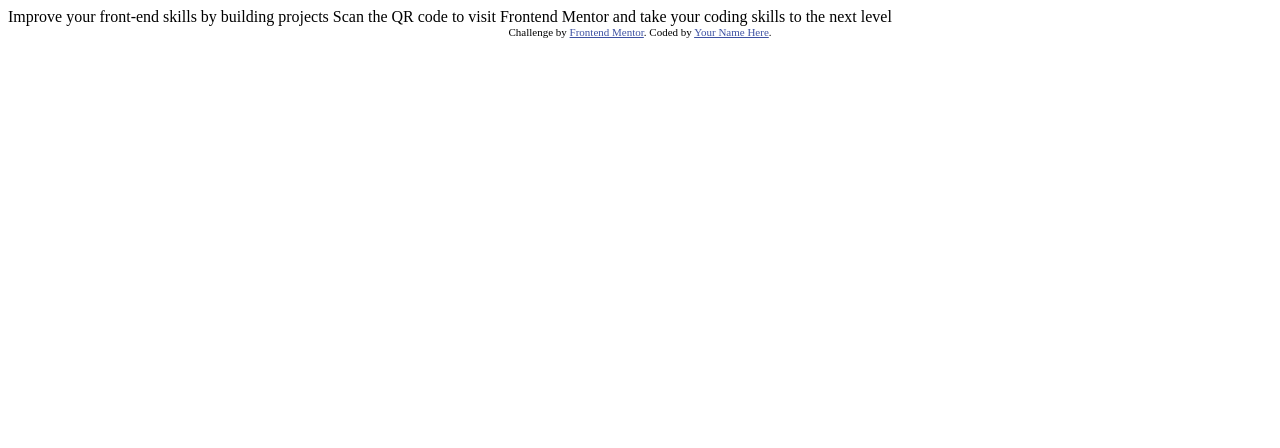
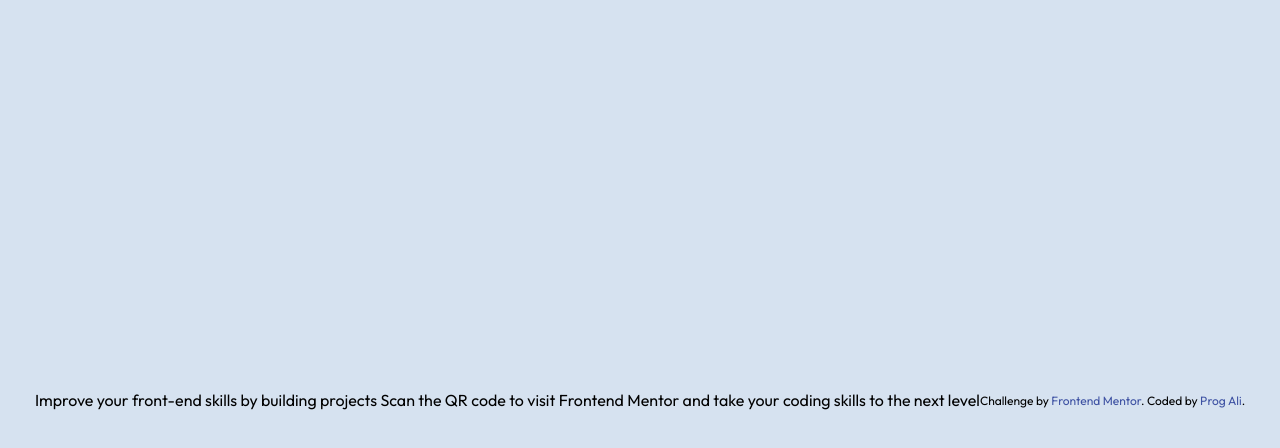
Before and after one commit to nonchain/Frontend-Mentor-Solutions, a plain HTML site: page QR Code/index.html in a window 1280 px wide. Drawn offline with Linux system fonts and the light colour scheme.

Commit message:
Setup basic stylesheets

```diff
--- a/QR Code/index.html
+++ b/QR Code/index.html
@@ -3,16 +3,11 @@
 <head>
   <meta charset="UTF-8">
   <meta name="viewport" content="width=device-width, initial-scale=1.0"> <!-- displays site properly based on user's device -->
-
   <link rel="icon" type="image/png" sizes="32x32" href="./images/favicon-32x32.png">
-
+  <link href="https://fonts.googleapis.com/css2?family=Outfit:wght@100;300;400;500;600;800&display=swap" rel="stylesheet">
+  <link rel="stylesheet" href="styles.css">
   <title>Frontend Mentor | QR code component</title>
 
-  <!-- Feel free to remove these styles or customise in your own stylesheet 👍 -->
-  <style>
-    .attribution { font-size: 11px; text-align: center; }
-    .attribution a { color: hsl(228, 45%, 44%); }
-  </style>
 </head>
 <body>
 
@@ -22,7 +17,7 @@
 
   <div class="attribution">
     Challenge by <a href="https://www.frontendmentor.io?ref=challenge" target="_blank">Frontend Mentor</a>.
-    Coded by <a href="#">Your Name Here</a>.
+    Coded by <a href="#">Prog Ali</a>.
   </div>
 </body>
 </html>
--- /dev/null
+++ b/QR Code/styles.css
@@ -0,0 +1,44 @@
+:root {
+   --white: hsl(0, 0%, 100%);
+   --light-gray: hsl(212, 45%, 89%);
+   --grayish-blue: hsl(220, 15%, 55%);
+   --dark-blue: hsl(218, 44%, 22%);
+}
+
+/*==================== BASIC CSS ====================*/
+* {
+   padding: 0;
+   margin: 0;
+   box-sizing: border-box;
+}
+
+.outfit {
+   font-family: 'Outfit', sans-serif;
+}
+
+.poppins {
+   font-family: 'Poppins', sans-serif;
+}
+
+body {
+   height: 100vh;
+   background-color: var(--light-gray);
+   display: flex;
+   align-items: center;
+   justify-content: center;
+   font-family: 'Outfit', sans-serif;
+}
+
+a {
+   text-decoration: none;
+   transition: 0.3s ease-out;
+}
+
+.attribution {
+   font-size: 12px;
+   text-align: center;
+}
+
+.attribution a {
+   color: hsl(228, 45%, 44%);
+}
```
